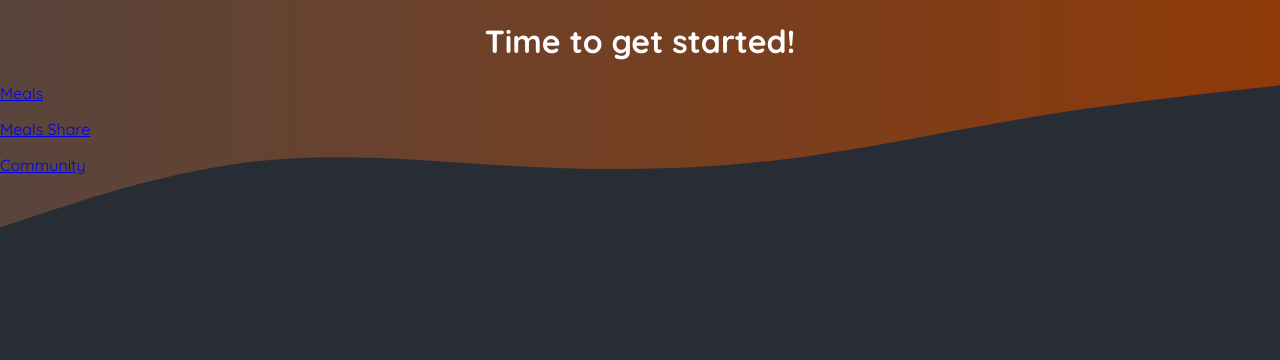
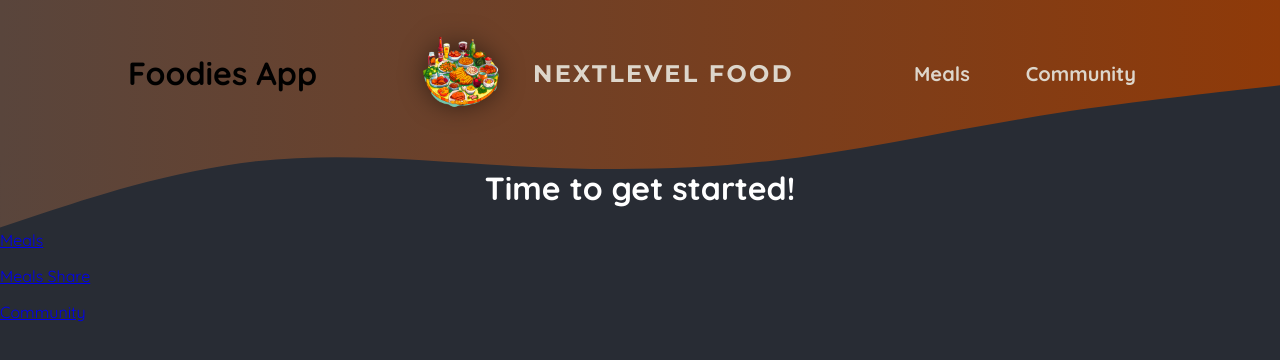
Before and after one commit to vkhandelwal48/Foodies, a Next.js app: page / in a window 1280 px wide. Shown: the top 360 px of the page. Built offline with nearby package versions, Linux system fonts and the light colour scheme.

Commit message:
added application header

```diff
--- /dev/null
+++ b/app/components/main-header.js
@@ -0,0 +1,25 @@
+import Link from "next/link";
+import logoImg from "@/assets/logo.png";
+import classes from "./main-header.module.css";
+
+export default function MainHeader() {
+    return (
+        <header className={classes.header}>
+            <h1>Foodies App</h1>
+            <Link className={classes.logo} href="/">
+                <img src={logoImg.src} alt="A plate with Food on it" />
+                NextLevel Food
+            </Link>
+            <nav className={classes.nav}>
+                <ul>
+                    <li>
+                        <Link href="/meals">Meals</Link>
+                    </li>
+                    <li>
+                        <Link href="/community">Community</Link>
+                    </li>
+                </ul>
+            </nav>
+        </header>
+    );
+}
--- /dev/null
+++ b/app/components/main-header.module.css
@@ -0,0 +1,67 @@
+.header {
+  display: flex;
+  justify-content: space-between;
+  align-items: center;
+  padding: 2rem 1rem;
+}
+
+@media (min-width: 768px) {
+  .header {
+    padding: 2rem 10%;
+  }
+}
+
+.nav ul {
+  list-style: none;
+  margin: 0;
+  padding: 0;
+  display: flex;
+  gap: 1.5rem;
+  /* font-family: 'Montserrat', sans-serif; */
+  font-size: 1.25rem;
+}
+
+.nav a {
+  text-decoration: none;
+  color: #ddd6cb;
+  font-weight: bold;
+  padding: 0.5rem 1rem;
+  border-radius: 0.5rem;
+}
+
+.nav a:hover,
+.nav a:active {
+  background: linear-gradient(90deg, #ff8a05, #f9b331);
+  background-clip: text;
+  -webkit-background-clip: text;
+  -webkit-text-fill-color: transparent;
+  text-shadow: 0 0 18px rgba(248, 190, 42, 0.8);
+}
+
+.active {
+  background: linear-gradient(90deg, #ff8a05, #f9b331);
+  background-clip: text;
+  -webkit-background-clip: text;
+  -webkit-text-fill-color: transparent;
+}
+
+.logo {
+  display: flex;
+  align-items: center;
+  justify-content: center;
+  gap: 2rem;
+  text-decoration: none;
+  color: #ddd6cb;
+  font-weight: bold;
+  font-family: 'Montserrat', sans-serif;
+  letter-spacing: 0.15rem;
+  text-transform: uppercase;
+  font-size: 1.5rem;
+}
+
+.logo img {
+  width: 5rem;
+  height: 5rem;
+  object-fit: contain;
+  filter: drop-shadow(0 0 0.75rem rgba(0, 0, 0, 0.5));
+}
--- a/app/layout.js
+++ b/app/layout.js
@@ -1,3 +1,4 @@
+import MainHeader from './components/main-header';
 import './globals.css';
 
 export const metadata = {
@@ -29,7 +30,7 @@
             ></path>
           </svg>
         </div>
-
+        <MainHeader />
         {children}
       </body>
     </html>
```
